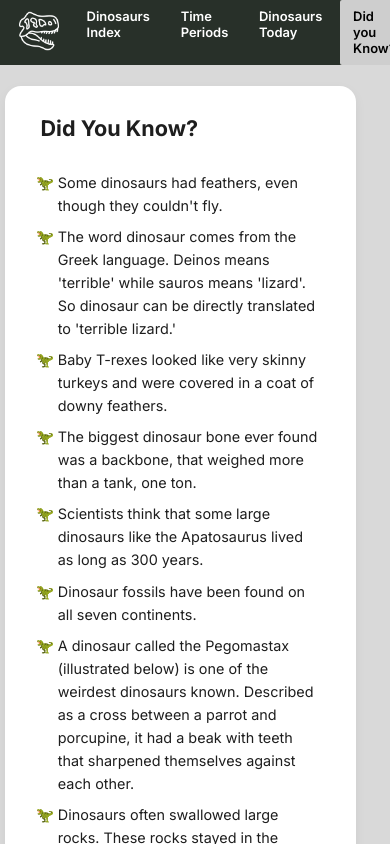
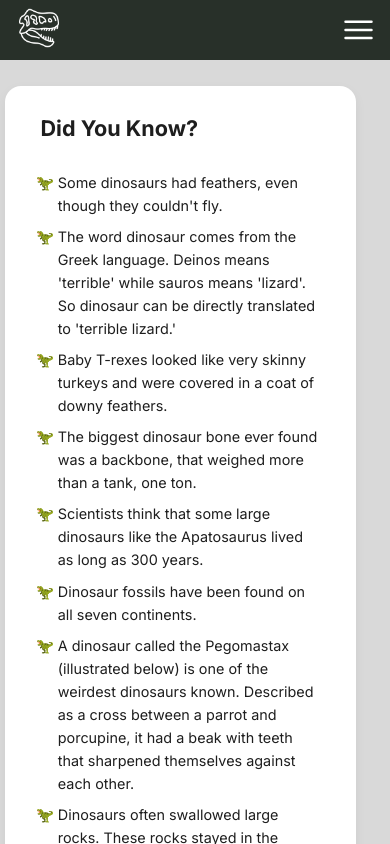
Before and after one commit to williamwestergard/Sanity-react-gruppuppgift, a React (Vite) app in the folder frontend/: page /did-you-know in a window 390 px wide. Shown: the top 844 px of the page. Built offline with nearby package versions, Linux system fonts and the light colour scheme; a web font is replaced by a local one.

Commit message:
responsive navbar with hamburger menu

```diff
--- a/frontend/src/components/navbar/Navbar.jsx
+++ b/frontend/src/components/navbar/Navbar.jsx
@@ -23,6 +23,12 @@ const Navbar = () => {
 
     return () => window.removeEventListener("scroll", handleScroll);
   }, [lastScrollY]);
+
+  const [menuOpen, setMenuOpen] = useState(false);
+  const toggleMenu = () => {
+    setMenuOpen((prev) => !prev);
+  };
+
   return (
     <section
       id="navbar"
@@ -37,7 +43,10 @@ const Navbar = () => {
           <img src={dinoLogo} alt="Dino Logo" className="logo-img" />
         </NavLink>
       </article>
-      <article id="navbar-right-side">
+      <article
+        id="navbar-right-side"
+        style={{ display: menuOpen ? "flex" : "none" }}
+      >
         <NavLink
           to="/dinosaurs-index"
           className={({ isActive }) => (isActive ? "active-link" : "")}
@@ -103,6 +112,66 @@ const Navbar = () => {
           Guess That Dino
         </NavLink>
       </article>
+      {menuOpen ? (
+        // Close Icon
+        <svg
+          id="hamburger-menu-close-icon"
+          onClick={toggleMenu}
+          viewBox="0 0 24 24"
+          fill="none"
+          xmlns="http://www.w3.org/2000/svg"
+        >
+          <g id="SVGRepo_bgCarrier" strokeWidth="0"></g>
+          <g
+            id="SVGRepo_tracerCarrier"
+            strokeLinecap="round"
+            strokeLinejoin="round"
+          ></g>
+          <g id="SVGRepo_iconCarrier">
+            <path
+              d="M20.7457 3.32851C20.3552 2.93798 19.722 2.93798 19.3315 3.32851L12.0371 10.6229L4.74275 3.32851C4.35223 2.93798 3.71906 2.93798 3.32854 3.32851C2.93801 3.71903 2.93801 4.3522 3.32854 4.74272L10.6229 12.0371L3.32856 19.3314C2.93803 19.722 2.93803 20.3551 3.32856 20.7457C3.71908 21.1362 4.35225 21.1362 4.74277 20.7457L12.0371 13.4513L19.3315 20.7457C19.722 21.1362 20.3552 21.1362 20.7457 20.7457C21.1362 20.3551 21.1362 19.722 20.7457 19.3315L13.4513 12.0371L20.7457 4.74272C21.1362 4.3522 21.1362 3.71903 20.7457 3.32851Z"
+              fill="#ffffff"
+            />
+          </g>
+        </svg>
+      ) : (
+        // Hamburger Icon
+        <svg
+          id="hamburger-menu"
+          onClick={toggleMenu}
+          viewBox="0 0 24 24"
+          fill="none"
+          xmlns="http://www.w3.org/2000/svg"
+          stroke="#ffffff"
+        >
+          <g id="SVGRepo_bgCarrier" strokeWidth="0"></g>
+          <g
+            id="SVGRepo_tracerCarrier"
+            strokeLinecap="round"
+            strokeLinejoin="round"
+          ></g>
+          <g id="SVGRepo_iconCarrier">
+            <path
+              d="M20 7L4 7"
+              stroke="#ffffff"
+              strokeWidth="1.5"
+              strokeLinecap="round"
+            />
+            <path
+              d="M20 12L4 12"
+              stroke="#ffffff"
+              strokeWidth="1.5"
+              strokeLinecap="round"
+            />
+            <path
+              d="M20 17L4 17"
+              stroke="#ffffff"
+              strokeWidth="1.5"
+              strokeLinecap="round"
+            />
+          </g>
+        </svg>
+      )}
     </section>
   );
 };
--- a/frontend/src/components/navbar/navbar.css
+++ b/frontend/src/components/navbar/navbar.css
@@ -75,3 +75,77 @@
   background-color: rgb(88, 104, 92);
   filter: drop-shadow(0.1vh 0.2vh 0.4vh rgba(0, 0, 0, 0.224));
 }
+
+#hamburger-menu {
+  display: none;
+}
+
+#navbar-right-side {
+  display: none;
+  flex-direction: column;
+}
+
+#hamburger-menu,
+#hamburger-menu-close-icon {
+  display: none;
+}
+
+/**  Responsive design **/
+@media screen and (max-width: 900px) {
+  #hamburger-menu {
+    z-index: 10000;
+    display: block;
+    position: absolute;
+    right: 3vw;
+    top: 0;
+    height: 100%;
+    width: 10%;
+    cursor: pointer;
+  }
+  #hamburger-menu-close-icon {
+    z-index: 10000;
+    display: block;
+    position: absolute;
+    right: 3.3vw;
+    top: 6px;
+    height: 80%;
+    width: 8%;
+    cursor: pointer;
+  }
+
+  #navbar-right-side {
+    overflow: hidden;
+    background-color: #262927e7;
+    position: relative;
+    width: 100%;
+    gap: 5vw;
+    margin: auto;
+    display: none;
+  }
+  #navbar-right-side {
+    color: white;
+    padding: 14px 16px;
+    text-decoration: none;
+    font-size: clamp(1.2rem, 2vw, 1.4rem);
+    display: block;
+    margin: auto;
+  }
+
+  #navbar-right-side {
+    display: flex;
+    flex-direction: column;
+    position: absolute;
+    align-items: center;
+    text-align: center;
+    right: 0;
+    top: 0;
+    margin: auto;
+  }
+}
+
+@media (min-width: 900px) {
+  #navbar-right-side {
+    display: flex !important;
+    flex-direction: row;
+  }
+}
```
